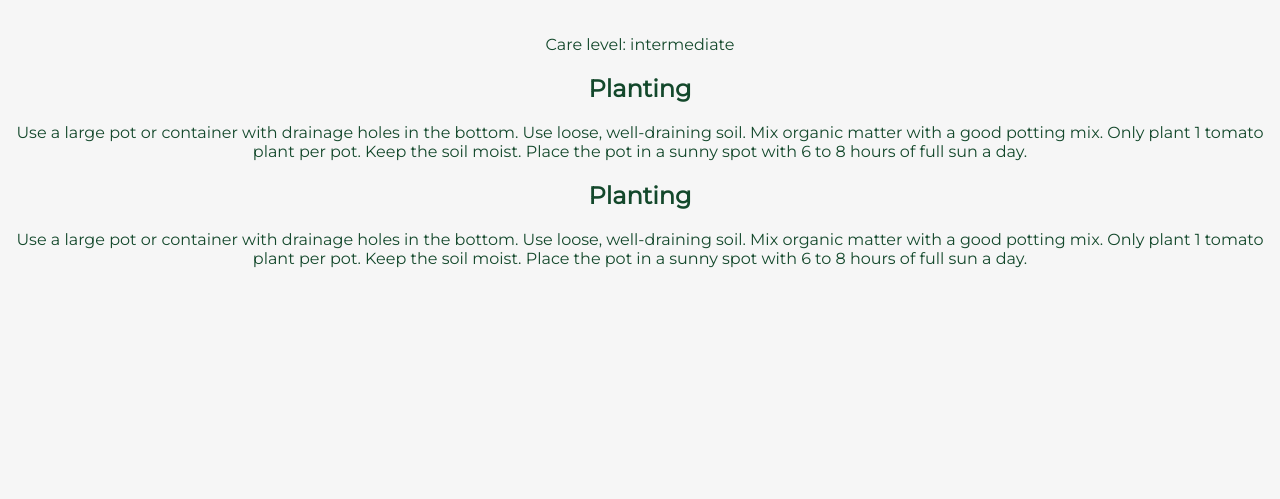
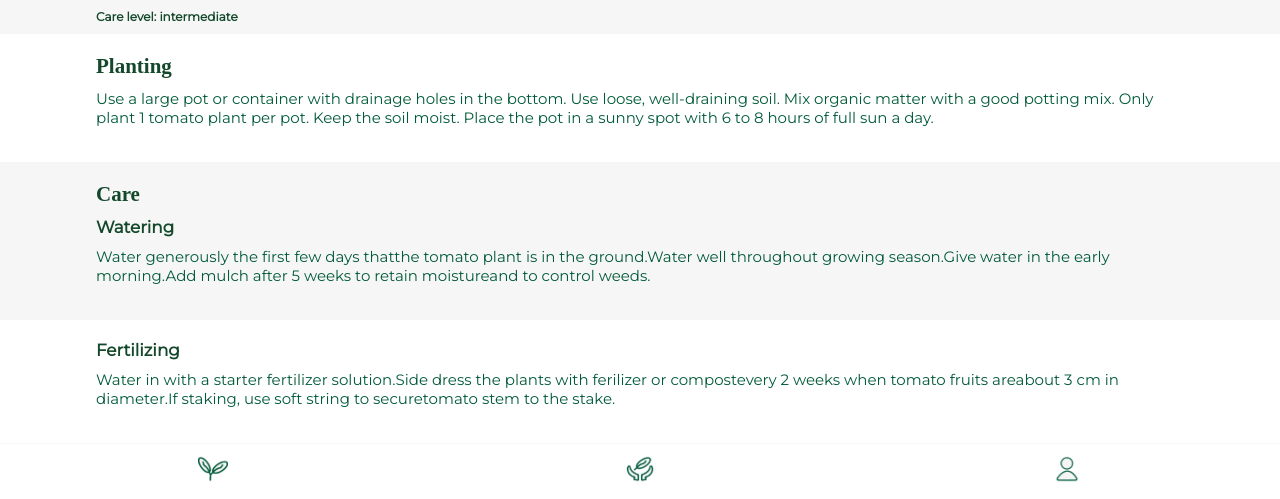
Before and after one commit to Jadabyte/Green-Thumb, a PHP site: page /plantInfo.php in a window 1280 px wide. Shown: the part 301-800 px from the top of the page. Run offline with PHP 8.4, Linux system fonts and the light colour scheme; some web fonts are replaced.

Commit message:
plant guide layout finished, css needs to be added

```diff
--- a/css/plantInfo.css
+++ b/css/plantInfo.css
@@ -19,7 +19,6 @@ header{
     font-family: cardo, serif;
     font-weight: bold;
     font-size: 1.5em;
-    margin-bottom: 20px;
     border-bottom-left-radius: 7px;
     border-bottom-right-radius: 7px;
 }
@@ -42,3 +41,56 @@ header{
     border-bottom-left-radius: 6px;
     border-bottom-right-radius: 6px;
 }
+main{
+    text-align: left;
+    width: 100%;
+}
+#careLvl{
+    display: block;
+    width: 85%;
+    margin: auto;
+    margin-top: 10px;
+    margin-bottom: 10px;
+}
+.guideBox{
+    background-color: white;
+    width: 100%;
+}
+#planting{
+    width: 85%;
+    margin: auto;
+    padding-top: 10px;
+    padding-bottom: 10px;
+}
+#plantingTitle{
+    margin-bottom: 10px;
+}
+#careCards{
+    width: 100%;
+}
+.cardTitle{
+    font-family: Cardo, serif;
+    font-weight: bold;
+    margin: 0;
+    margin-top: 10px;
+    font-size: 1.75em;
+}
+.subTitle{
+    margin: 0;
+    margin-top: 10px;
+    margin-bottom: 10px;
+    font-size: 1.4em;
+}
+.infoCard{
+    width: 85%;
+    margin: auto;
+    padding: 10px 0px 10px 0px;
+}
+.cardContent{
+    padding-top: 10px;
+    padding-bottom: 10px;
+    font-size: 1.25em;
+    color: #015A39;
+    font-family: Montserrat, serif;
+    font-weight: normal;
+}
--- a/plantInfo.php
+++ b/plantInfo.php
@@ -1,4 +1,6 @@
-<!DOCTYPE html>
+<?php
+    include_once(__DIR__ . "/nav.inc.php");
+?><!DOCTYPE html>
 <html lang="en">
 <head>
     <meta charset="UTF-8">
@@ -15,17 +17,25 @@
         <h2 class="plantName">Tomato</h2>
     </header>
     <main>
-        <p>Care level: intermediate</p>
-        <div id="infoCards">
-            <div class="infoCard">
-                <h2 class="cardTitle">Planting</h2>
+        <p id="careLvl">Care level: intermediate</p>
+        <div class="guideBox">
+            <div id="planting" class="plantCard">
+                <h2 id="plantingTitle" class="cardTitle">Planting</h2>
                 <p class="cardContent">Use a large pot or container with drainage holes in the bottom. Use loose, well-draining soil. Mix organic matter with a good potting mix. Only plant 1 tomato plant per pot. Keep the soil moist. Place the pot in a sunny spot with 6 to 8 hours of full sun a day.</p>
             </div>
         </div>
-        <div id="infoCards">
+
+        <div id="careCards">
             <div class="infoCard">
-                <h2 class="cardTitle">Planting</h2>
-                <p class="cardContent">Use a large pot or container with drainage holes in the bottom. Use loose, well-draining soil. Mix organic matter with a good potting mix. Only plant 1 tomato plant per pot. Keep the soil moist. Place the pot in a sunny spot with 6 to 8 hours of full sun a day.</p>
+                <h2 class="cardTitle">Care</h2>
+                <h3 class="subTitle">Watering</h3>
+                <p class="cardContent">Water generously the first few days thatthe tomato plant is in the ground.Water well throughout growing season.Give water in the early morning.Add mulch after 5 weeks to retain moistureand to control weeds.</p>
+            </div>
+            <div class="guideBox">
+                <div class="infoCard">
+                    <h3 class="subTitle">Fertilizing</h3>
+                    <p class="cardContent">Water in with a starter fertilizer solution.Side dress the plants with ferilizer or compostevery 2 weeks when tomato fruits areabout 3 cm in diameter.If staking, use soft string to securetomato stem to the stake.</p>
+                </div>
             </div>
         </div>
     </main>
```
